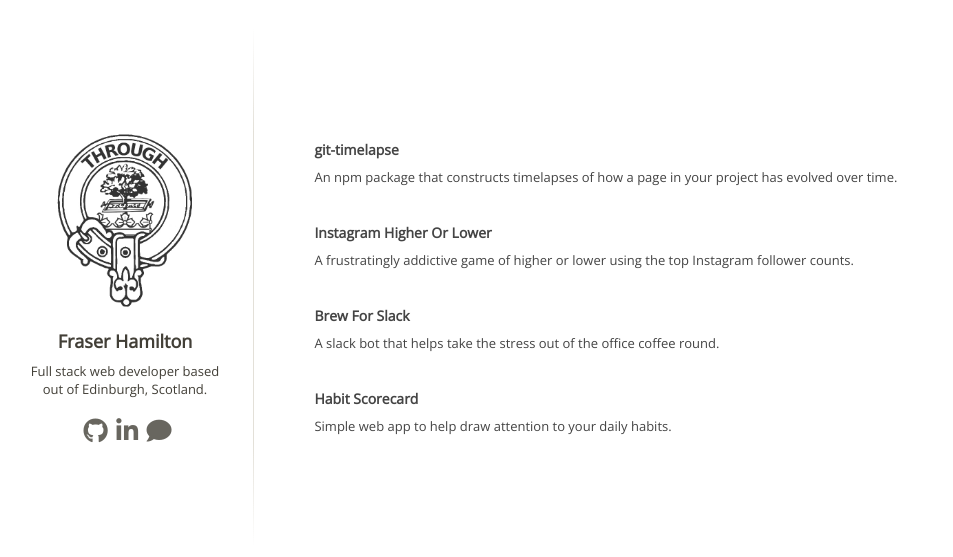
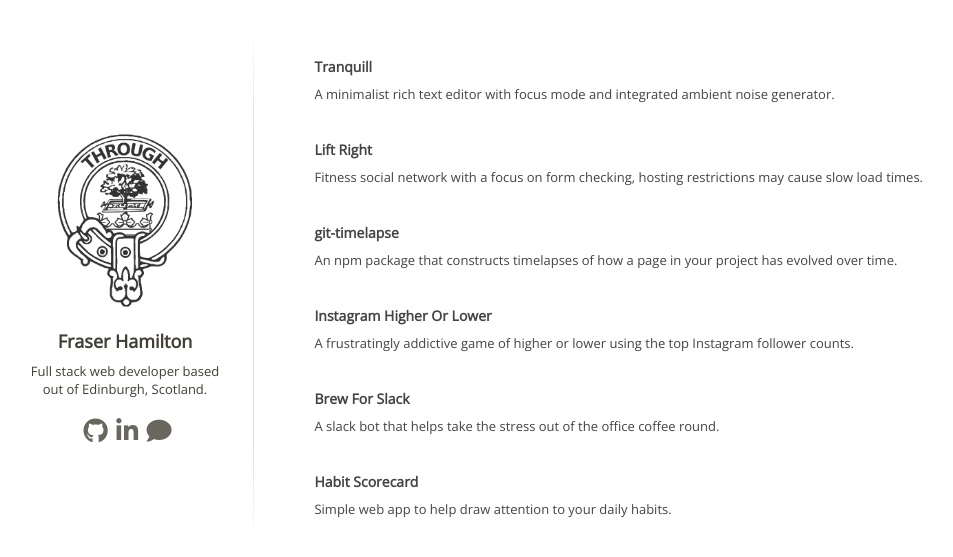
Before and after one commit to FraserHamilton/FraserHamilton.github.io, a plain HTML site: page index.html in a window 1280 px wide. Shown: the part 113-670 px from the top of the page, without its empty margins (3-956 px from the left). Drawn offline with nearby package versions, Linux system fonts and the light colour scheme.

Commit message:
added new projects

```diff
--- a/index.html
+++ b/index.html
@@ -55,7 +55,33 @@
       <div class="lhc">
         <section class="centreSection">
           <div class="wrapper">
-            <div class="box a">
+            <div class="box">
+              <a
+                href="https://tranquill.netlify.com/"
+                target="_blank"
+                rel="noopener noreferrer"
+              >
+                <h3>Tranquill</h3>
+                <p>
+                  A minimalist rich text editor with focus mode and integrated
+                  ambient noise generator.
+                </p>
+              </a>
+            </div>
+            <div class="box">
+              <a
+                href="https://lift-right.herokuapp.com/"
+                target="_blank"
+                rel="noopener noreferrer"
+              >
+                <h3>Lift Right</h3>
+                <p>
+                  Fitness social network with a focus on form checking, hosting
+                  restrictions may cause slow load times.
+                </p>
+              </a>
+            </div>
+            <div class="box">
               <a
                 href="https://www.npmjs.com/package/git-timelapse"
                 target="_blank"
@@ -68,7 +94,7 @@
                 </p>
               </a>
             </div>
-            <div class="box b">
+            <div class="box">
               <a
                 href="https://instagramhigherorlower.netlify.com/"
                 target="_blank"
@@ -81,7 +107,7 @@
                 </p>
               </a>
             </div>
-            <div class="box c">
+            <div class="box">
               <a
                 href="https://fraserhamilton.dev/brew"
                 target="_blank"
@@ -94,7 +120,7 @@
                 </p>
               </a>
             </div>
-            <div class="box d">
+            <div class="box">
               <a
                 href="https://habitscorecard.netlify.com/"
                 target="_blank"
```
